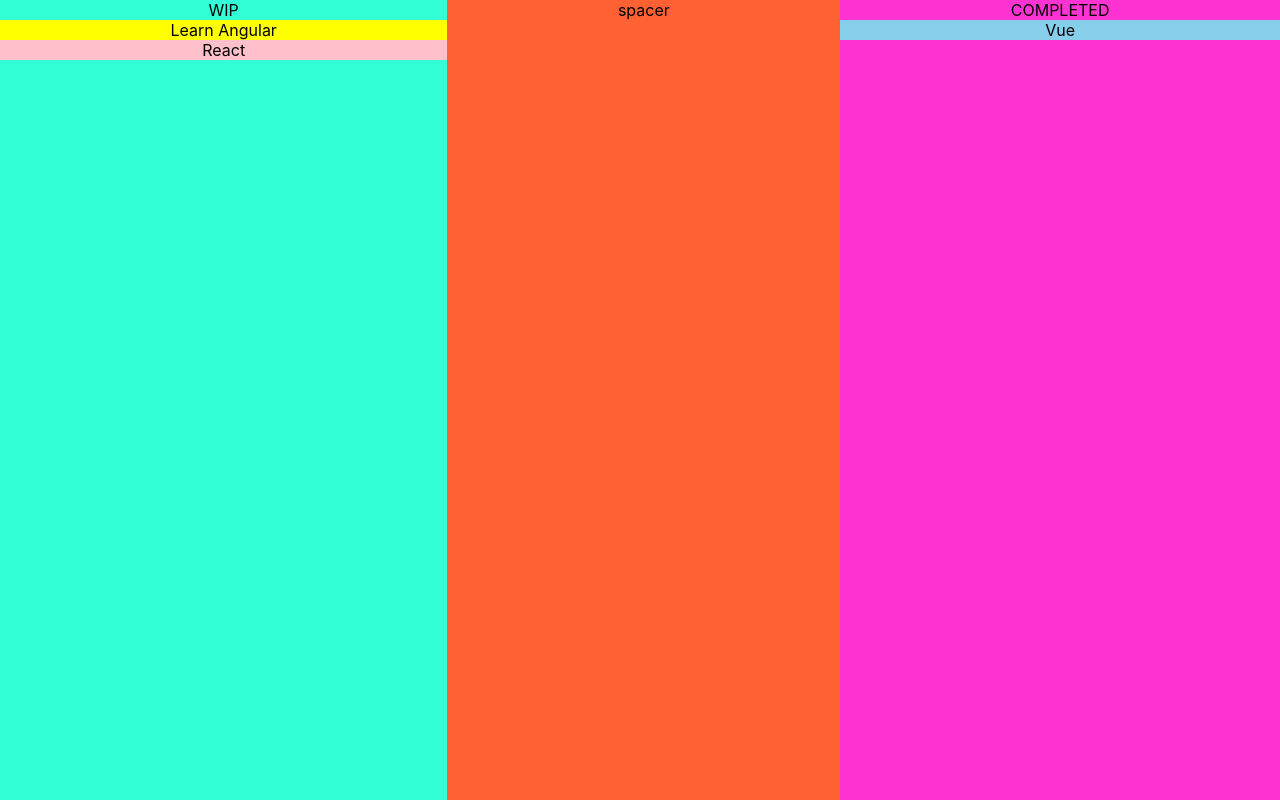
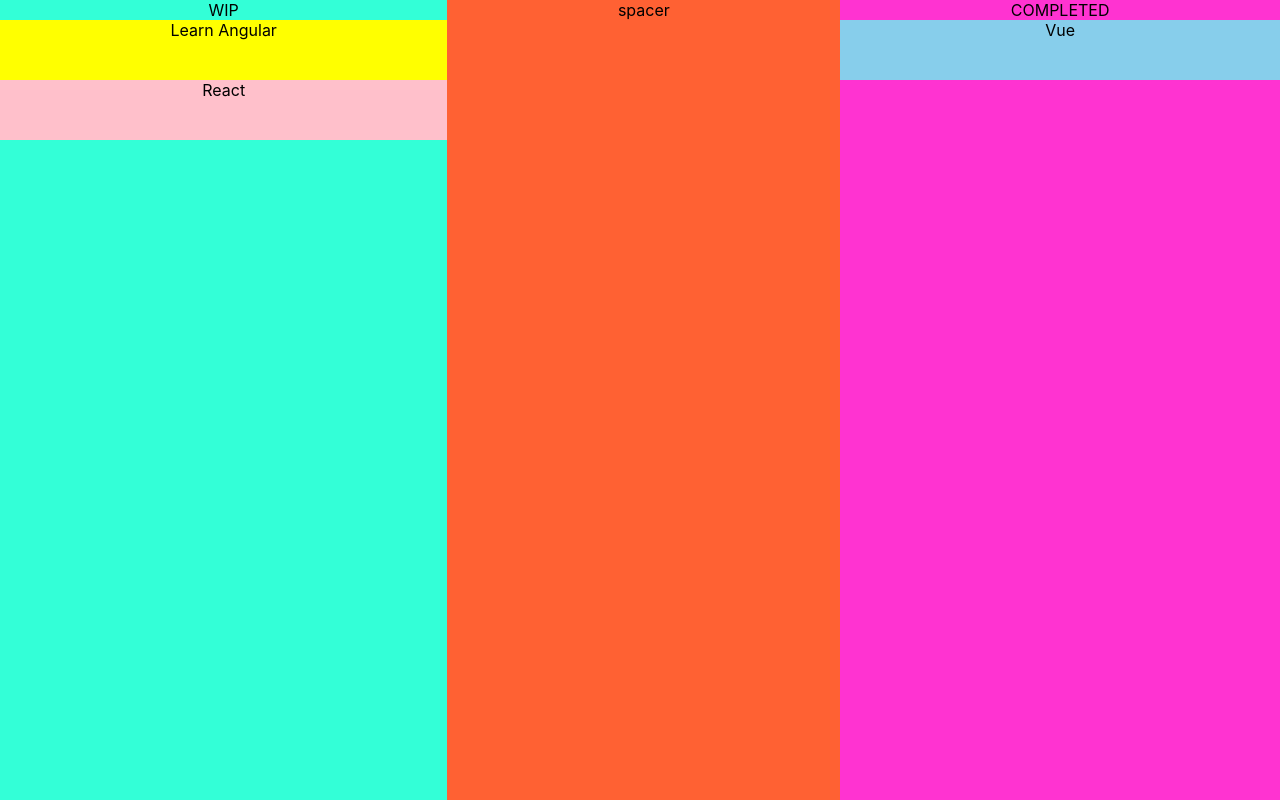
Before and after one commit to code-in-time/react-drag-drop, a React (Create React App) app: page / in a window 1280 px wide. Built offline with nearby package versions, Linux system fonts and the light colour scheme.

Commit message:
styeling and drop areas

```diff
--- a/src/dragdrop/AppDragDropDemo.js
+++ b/src/dragdrop/AppDragDropDemo.js
@@ -74,7 +74,7 @@ class AppDragDrop extends Component {
                 {/* <h2 className="header">DRAG & DROP DEMO</h2> */}
                 <div
                     className={css.wip}
-                    // onDragOver={(e) => this.onDragOver(e)}
+                    onDragOver={(e) => this.onDragOver(e)}
                     onDrop={(e) => {
                     this.onDrop(e, "wip")
                 }}>
--- a/src/dragdrop/AppDragDropDemo.module.css
+++ b/src/dragdrop/AppDragDropDemo.module.css
@@ -6,7 +6,9 @@
 
 .wip, .droppable, .spacer {
     flex-grow: 1;
-    flex-wrap: nowrap
+    flex-wrap: nowrap;
+    display: inline-flex;
+    flex-direction: column;
 }
 
 .wip {
@@ -17,7 +19,11 @@
     background: #FF33D1;
 }
 
-
 .spacer {
     background: #FF6133;
 }
+
+.wip div, .droppable div, .droppable.spacer {
+    flex-grow: 1;
+    max-height: 60px;
+}
```
